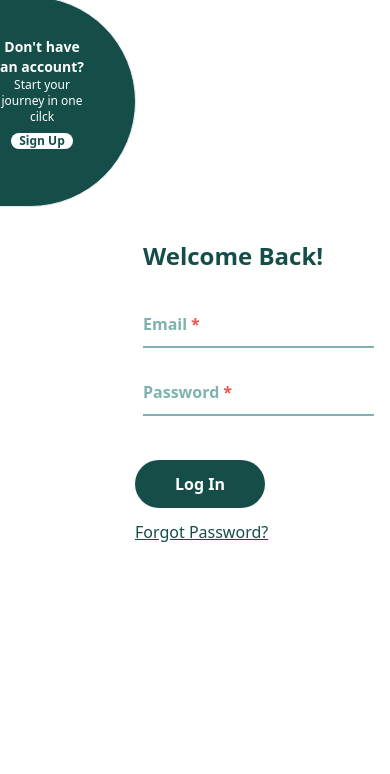
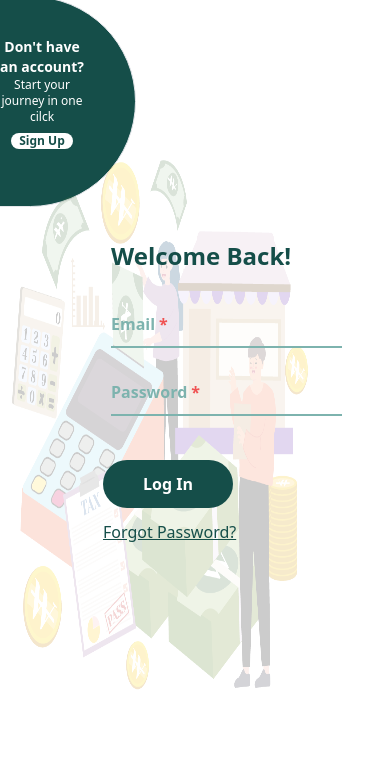
Before and after one commit to Nirmal2796/DAY-TO-DAYEXPENSES, a website: page public/index.html in a window 390 px wide. Drawn offline with nearby package versions, Linux system fonts and the light colour scheme.

Commit message:
image 1 changes for small screen

```diff
--- a/public/index.html
+++ b/public/index.html
@@ -34,9 +34,8 @@
 
         </div>
 
-        <div
-            class="relative md:-right-[14rem] md:top-72 lg:top-52 lg:-right-[20rem] md:opacity-100 opacity-0 pointer-events-none">
-            <img id="img1" src="images/image.png" alt="" class="lg:w-full lg:h-full md:w-1/2 md:h-1/2">
+        <div class="md:relative absolute top-24 md:-right-[14rem] md:top-72 lg:top-52 lg:-right-[20rem] md:opacity-100 opacity-20 pointer-events-none">
+            <img id="img1" src="images/image.png" alt="" class="lg:w-full lg:h-full md:w-1/2 md:h-1/2 w-80 h-[80vh]">
         </div>
 
         <div id="img2div" class="absolute top-0 left-1/2 md:-top-[10rem] md:left-[60%] lg:-top-[30rem] lg:left-[35rem] md:opacity-100 opacity-0 pointer-events-none"
@@ -89,7 +88,7 @@
         </div>
 
 
-        <div id="formdiv" class="relative  top-60 -left-28 md:-left-28 md:top-52 lg:-left-12 lg:top-48 w-full justify-center"
+        <div id="formdiv" class="relative  top-60 -left-36 md:-left-28 md:top-52 lg:-left-12 lg:top-48 w-full justify-center"
             >
             <!-- <a href="./dashboard/home.html" class="text-black">home</a> -->
             <form action="" id="login-form">
@@ -103,7 +102,7 @@
                         class="block py-2.5 px-0 appearance-none text-base text-gray-900 bg-transparent border-0 border-b-2 border-[#7db3ae]  focus:outline-none focus:ring-0 focus:border-blue-600 peer" />
 
                     <label for="login-email"
-                        class="after:content-['*'] after:ml-1 after:text-red-500 absolute text-[#7db3ae]  font-bold  duration-300 transform -translate-y-6 scale-75 top-5  origin-[0]  left-2 peer-placeholder-shown:scale-100 peer-placeholder-shown:translate-y-0 peer-focus:scale-75 peer-focus:-translate-y-6 peer-focus:text-blue-600 peer-focus:font-semibold">Email</label>
+                        class="after:content-['*'] after:ml-1 after:text-red-500 absolute text-[#7db3ae]   font-bold  duration-300 transform -translate-y-6 scale-75 top-5  origin-[0]  left-2 peer-placeholder-shown:scale-100 peer-placeholder-shown:translate-y-0 peer-focus:scale-75 peer-focus:-translate-y-6 peer-focus:text-blue-600 peer-focus:font-semibold">Email</label>
 
                 </div>
                 <div class="input-field relative w-full max-w-96 my-3 mx-0 h-14 grid py-0 px-2">
@@ -121,7 +120,7 @@
             <div class="relative -mt-5 mx-2 text-red-500 w-1/2" id="login-error"></div>
 
             <a href="forgot_password/forgot.html" id="forgot-link"
-                class="text-[#154e49] hover:text-blue-600 underline relative md:-right-64">Forgot Password?</a>
+                class="text-[#154e49] hover:text-blue-600 underline relative md:-right-64 -right-0">Forgot Password?</a>
 
 
         </div>
--- a/public/transform_styling.js
+++ b/public/transform_styling.js
@@ -33,6 +33,7 @@ document.querySelector('#btn-sign-panel').addEventListener('click', () => {
 })
 
 document.querySelector('#btn-login-panel').addEventListener('click', ()=>{
+
     circle.classList.remove('signup-mode-circle');
 
     signup_div.classList.remove('signup-mode-signup-div');
```
Also changed, not shown: public/style.css.
